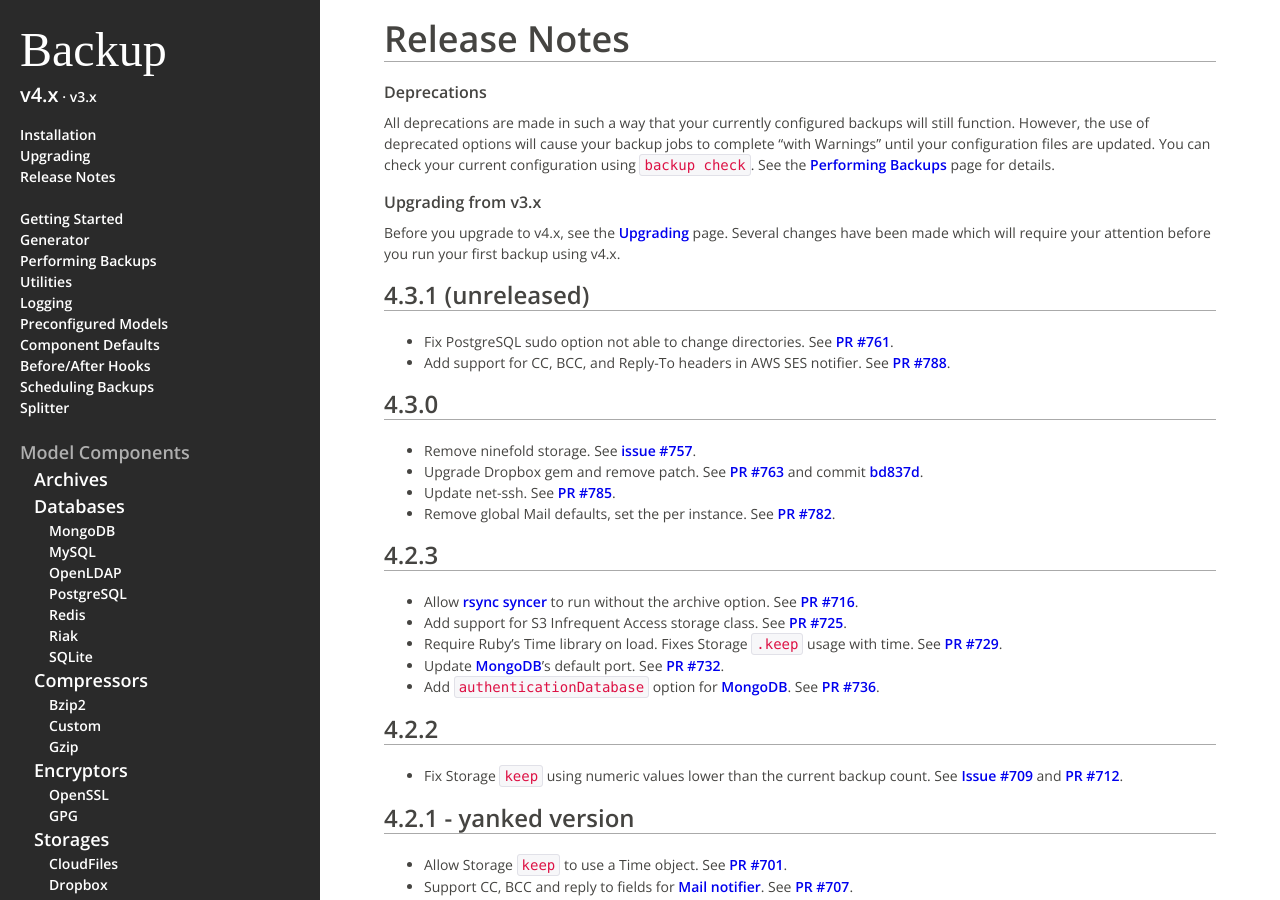
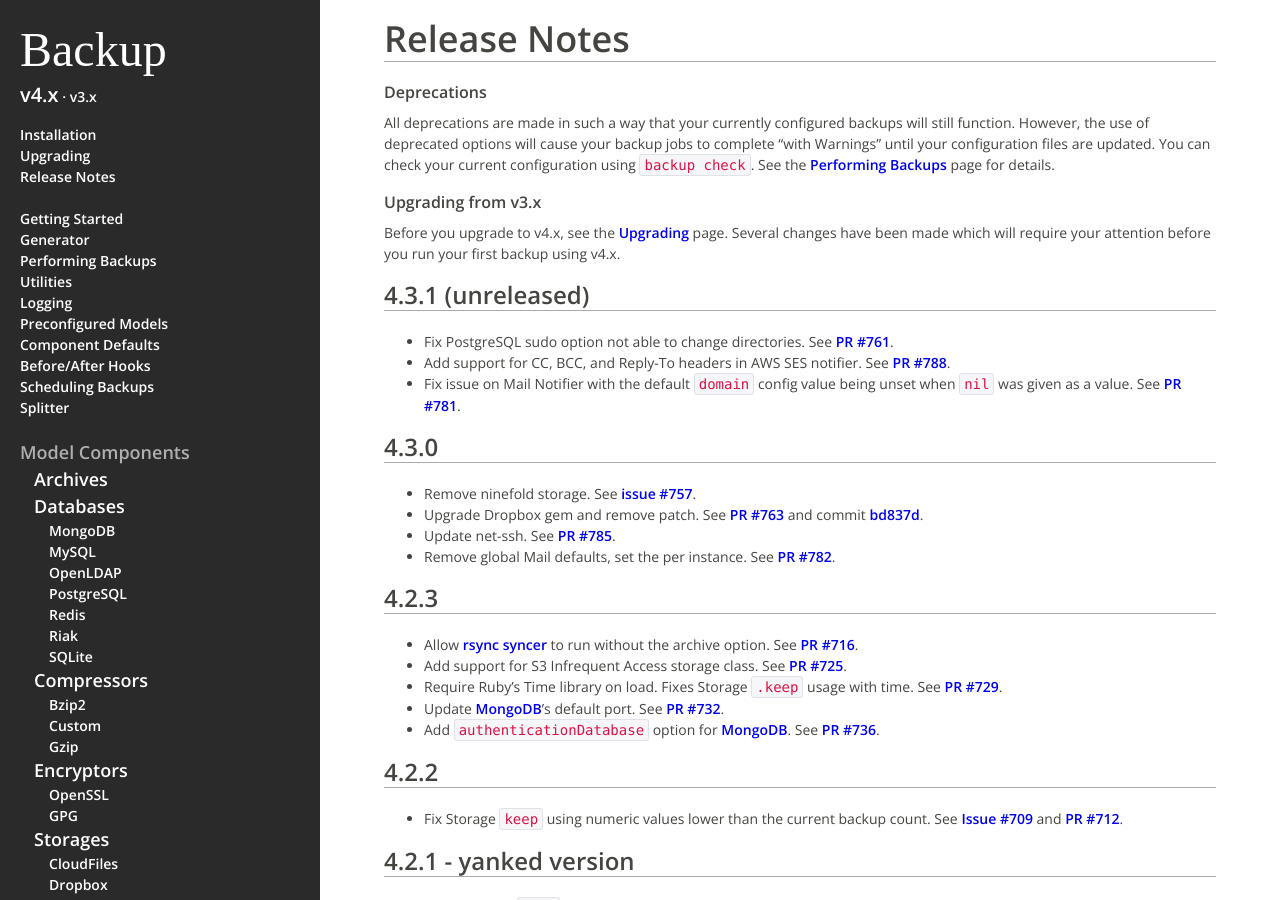
Before and after one commit to backup/backup, a Jekyll site: the page built from v4/release-notes/index.md, in a window 1280 px wide and 900 px high. Built offline with Jekyll 4.4.1, drawn with Linux system fonts in a browser that asks for light colours; some web fonts are replaced.

Commit message:
Update release notes

```diff
--- a/v4/release-notes/index.md
+++ b/v4/release-notes/index.md
@@ -23,6 +23,7 @@ Several changes have been made which will require your attention before you run
 
 - Fix PostgreSQL sudo option not able to change directories. See [PR #761](https://github.com/backup/backup/pull/761).
 - Add support for CC, BCC, and Reply-To headers in AWS SES notifier. See [PR #788](https://github.com/backup/backup/pull/788).
+- Fix issue on Mail Notifier with the default `domain` config value being unset when `nil` was given as a value. See [PR #781](https://github.com/backup/backup/pull/781).
 
 4.3.0
 -----
```
